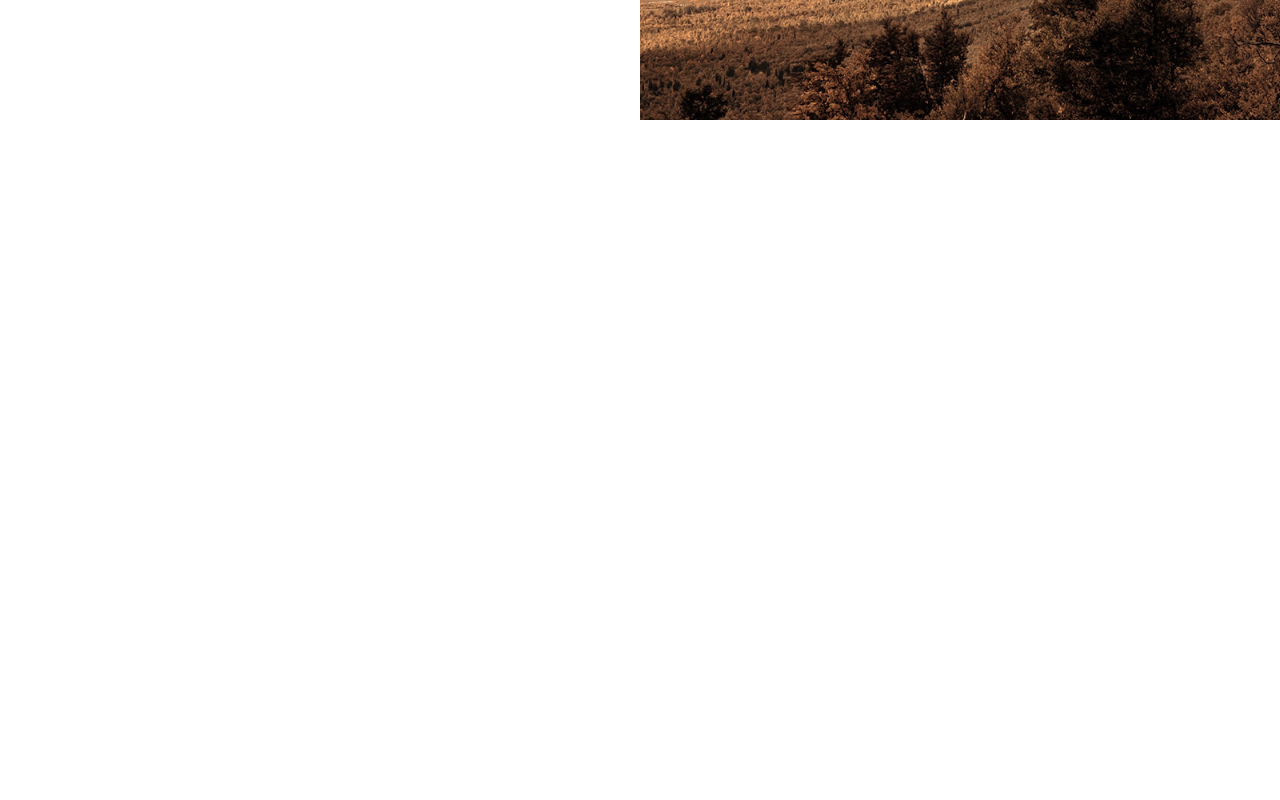
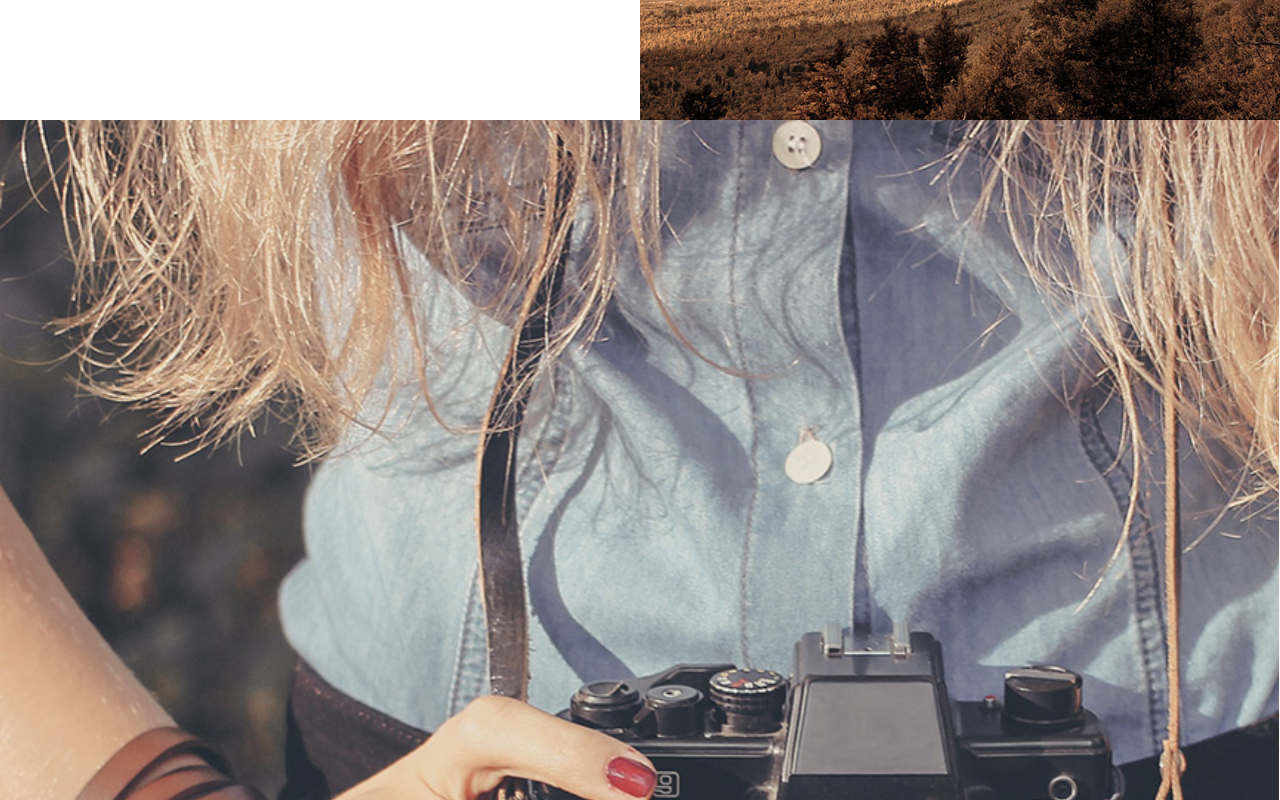
Before and after one commit to uWaanted/provads, a Next.js app: page / in a window 1280 px wide. Shown: the part 600-1400 px from the top of the page. Before the commit the page ends 800 px from the top, so only its background shows below. Built offline with nearby package versions, Linux system fonts and the light colour scheme.

Commit message:
create: Section2

```diff
--- a/app/components/Section1.tsx
+++ b/app/components/Section1.tsx
@@ -2,7 +2,7 @@ export default function Section1() {
   return (
     <div className="wrapper md:flex items-center flex-row-reverse">
       <div className="md:flex-1 text-right">
-        <img src="/img/banner.svg" alt="Descrição da Imagem" className="w-full" />
+        <img src="/img/banner.svg" alt="Banner" className="w-full" />
       </div>
       <div className="md:flex-1 flex flex-col justify-center">
         <h2 className="text-3xl text-center">UTFPR</h2>
--- /dev/null
+++ b/app/components/Section2.tsx
@@ -0,0 +1,9 @@
+export default function Section2() {
+    return (
+      <div className="wrapper md:flex items-center flex-row-reverse">
+        <div className="md:flex-1 text-right">
+          <img src="/img/spotlight01.svg" alt="Spotlight01" className="w-full" />
+        </div>
+      </div>
+    );
+  }
--- a/app/page.tsx
+++ b/app/page.tsx
@@ -1,9 +1,11 @@
 import Section1 from "./components/Section1";
+import Section2 from "./components/Section2";
 
 export default function Home() {
   return (
 <>
 <Section1 />
+<Section2 />
 </>
   );
 }
```
Also changed, not shown: public/img/spotlight01.svg (added).
